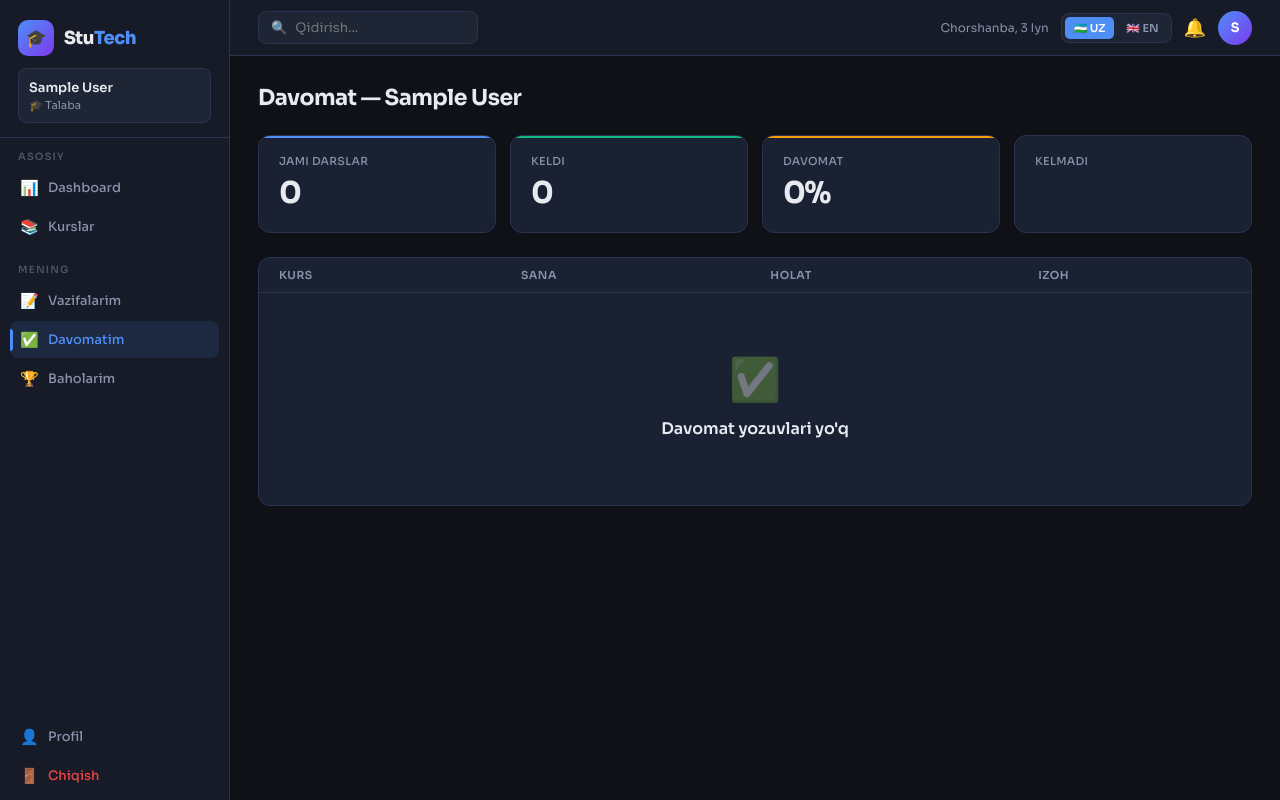
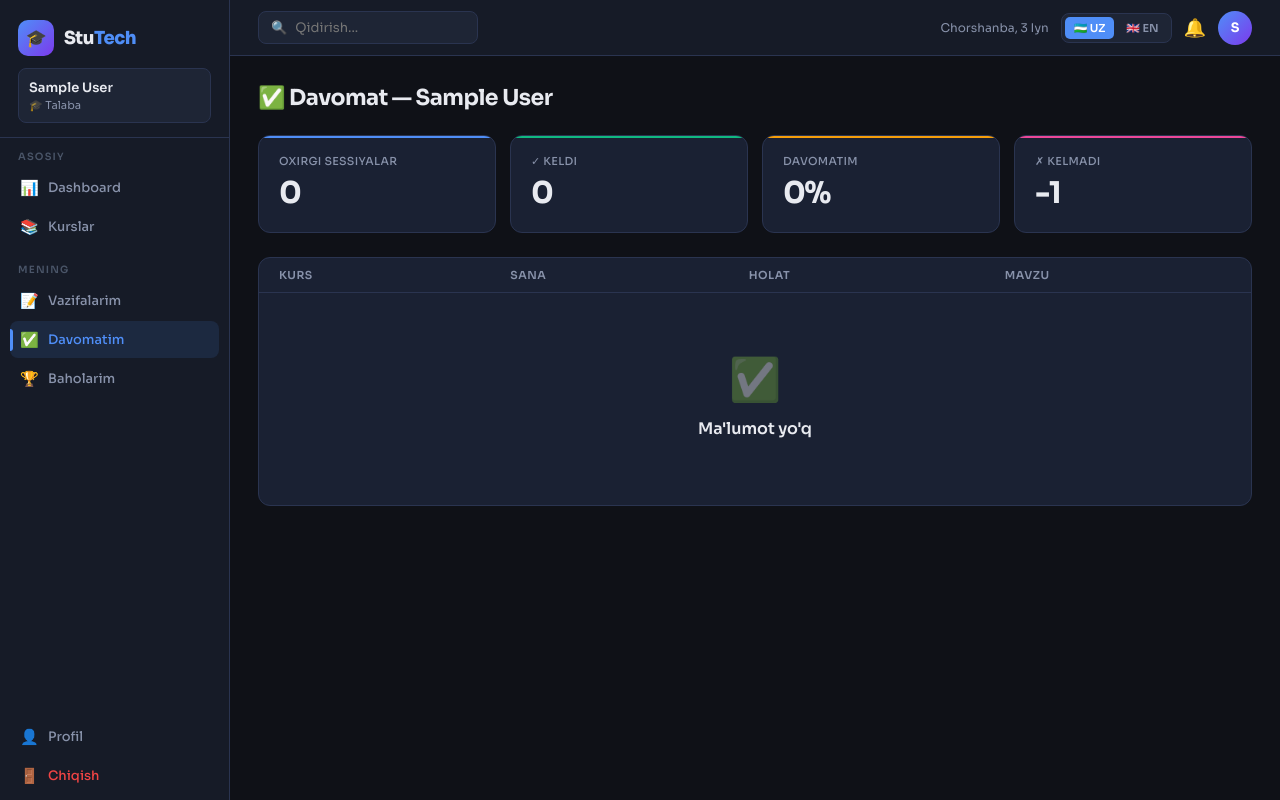
Before and after one commit to napasovdoniyor20050715/stutech-app, a Django app: page /attendance/student/ in a window 1280 px wide. Run offline with Django 5.2, Linux system fonts and the light colour scheme; the visitor is signed in with stand-in values (Sample User, id 1); data that the repository does not hold is empty.

Commit message:
Update student.html

```diff
--- a/templates/attendance/student.html
+++ b/templates/attendance/student.html
@@ -1,31 +1,36 @@
 {% extends 'base.html' %}
-{% block title %}Davomatim{% endblock %}
+{% block title %}{% endblock %}
 {% block content %}
-<div class="ph"><div class="ph-left"><h1>Davomat — {{ student.get_full_name|default:student.username }}</h1></div></div>
+<div class="ph"><div class="ph-left"><h1>✅ <span data-i18n="page-title-attendance">Davomat</span> — {{ student.get_full_name|default:student.username }}</h1></div></div>
 <div class="stats-row">
-  <div class="stat c-blue animate"><div class="stat-lbl">Jami darslar</div><div class="stat-val">{{ total }}</div></div>
-  <div class="stat c-green animate animate-d1"><div class="stat-lbl">Keldi</div><div class="stat-val">{{ present }}</div></div>
-  <div class="stat c-amber animate animate-d2"><div class="stat-lbl">Davomat</div><div class="stat-val">{{ pct }}%</div></div>
-  <div class="stat c-red animate animate-d3" style="--red:#ef4444;"><div class="stat-lbl">Kelmadi</div><div class="stat-val">{{ total|add:"-"|add:present }}</div></div>
+  <div class="stat c-blue animate"><div class="stat-lbl" data-i18n="col-sessions">Jami darslar</div><div class="stat-val">{{ total }}</div></div>
+  <div class="stat c-green animate animate-d1"><div class="stat-lbl" data-i18n="att-present">Keldi</div><div class="stat-val">{{ present }}</div></div>
+  <div class="stat c-amber animate animate-d2"><div class="stat-lbl" data-i18n="stat-attendance">Davomat</div><div class="stat-val">{{ pct }}%</div></div>
+  <div class="stat c-pink animate animate-d3"><div class="stat-lbl" data-i18n="att-absent">Kelmadi</div><div class="stat-val">{{ total|add:"-1"|add:present }}</div></div>
 </div>
 <div class="card">
   <div class="card-body-flush table-wrap">
     <table>
-      <tr><th>Kurs</th><th>Sana</th><th>Holat</th><th>Izoh</th></tr>
+      <tr>
+        <th data-i18n="col-course">Kurs</th>
+        <th data-i18n="col-date">Sana</th>
+        <th data-i18n="col-status">Holat</th>
+        <th data-i18n="col-topic">Izoh</th>
+      </tr>
       {% for rec in records %}
       <tr>
         <td><span style="font-size:16px;">{{ rec.session.course.emoji }}</span> {{ rec.session.course.name }}</td>
         <td>{{ rec.session.date|date:"d M Y" }}</td>
         <td>
-          {% if rec.status == 'present' %}<span class="badge b-green">✓ Keldi</span>
-          {% elif rec.status == 'late' %}<span class="badge b-amber">⏰ Kech keldi</span>
-          {% elif rec.status == 'excused' %}<span class="badge b-blue">📋 Sababli</span>
-          {% else %}<span class="badge b-red">✗ Kelmadi</span>{% endif %}
+          {% if rec.status == 'present' %}<span class="badge b-green" data-i18n="att-present">✓ Keldi</span>
+          {% elif rec.status == 'late' %}<span class="badge b-amber" data-i18n="att-late">⏰ Kech keldi</span>
+          {% elif rec.status == 'excused' %}<span class="badge b-blue" data-i18n="att-excused">📋 Sababli</span>
+          {% else %}<span class="badge b-red" data-i18n="att-absent">✗ Kelmadi</span>{% endif %}
         </td>
         <td class="text-muted text-small">{{ rec.note|default:"—" }}</td>
       </tr>
       {% empty %}
-      <tr><td colspan="4"><div class="empty"><div class="icon">✅</div><h3>Davomat yozuvlari yo'q</h3></div></td></tr>
+      <tr><td colspan="4"><div class="empty"><div class="icon">✅</div><h3 data-i18n="empty-no-data">Ma'lumot yo'q</h3></div></td></tr>
       {% endfor %}
     </table>
   </div>
```
